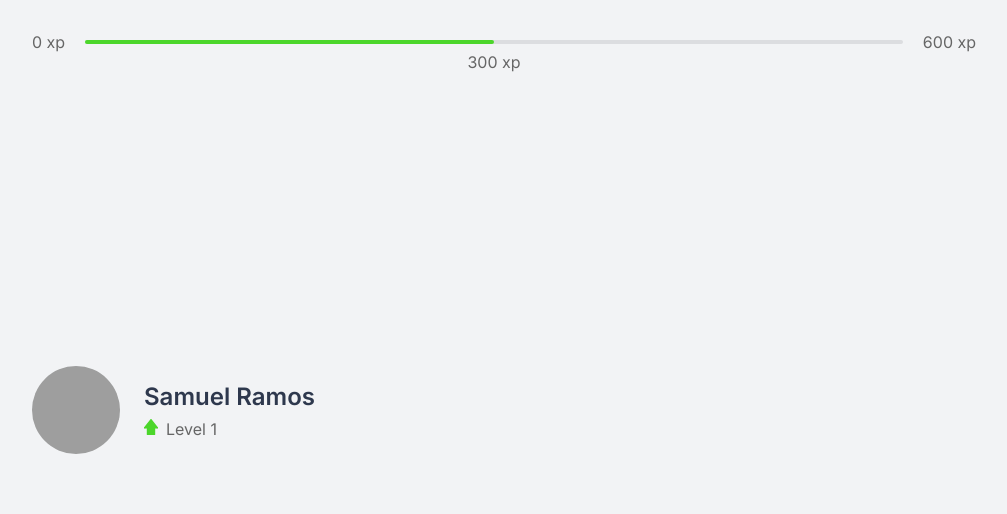
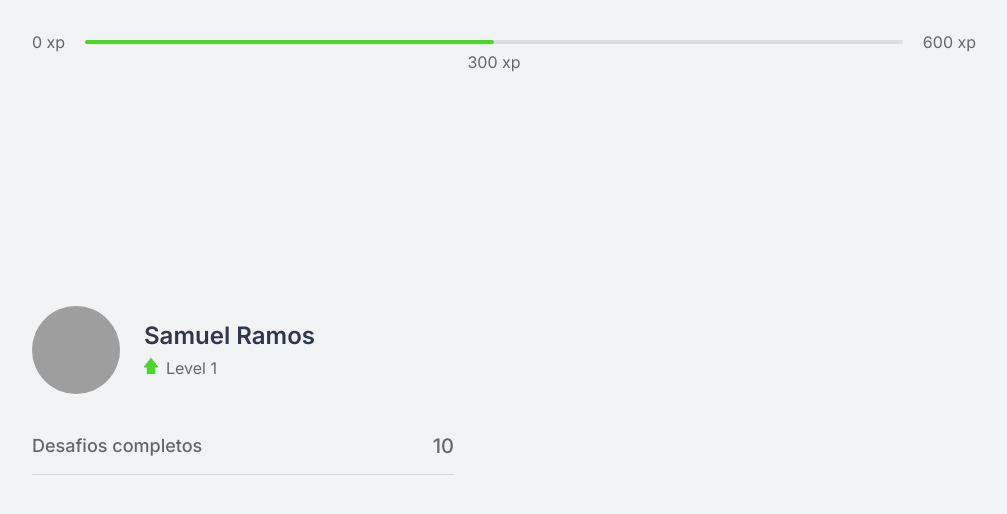
Before and after one commit to srsantosdev/nlw-move.it, a Next.js app: page / in a window 1280 px wide. Shown: the top 514 px of the page, without its empty margins (136-1143 px from the left). Built offline with nearby package versions, Linux system fonts and the light colour scheme; grey boxes are pictures that could not be loaded.

Commit message:
addded completed challenges component

```diff
--- /dev/null
+++ b/src/components/CompletedChallenges/index.tsx
@@ -0,0 +1,14 @@
+import React from 'react';
+
+import styles from '../../styles/components/CompletedChallenges.module.css';
+
+const CompletedChallenges: React.FC = () => {
+  return (
+    <div className={styles.completedChallengesContainer}>
+      <span>Desafios completos</span>
+      <span>10</span>
+    </div>
+  )
+}
+
+export default CompletedChallenges;
--- a/src/pages/index.tsx
+++ b/src/pages/index.tsx
@@ -1,3 +1,4 @@
+import CompletedChallenges from '../components/CompletedChallenges';
 import ExperienceBar from '../components/ExperienceBar';
 import Profile from '../components/Profile';
 
@@ -11,6 +12,7 @@ function App() {
       <section>
         <div>
           <Profile />
+          <CompletedChallenges />
         </div>
         <div></div>
       </section>
--- /dev/null
+++ b/src/styles/components/CompletedChallenges.module.css
@@ -0,0 +1,18 @@
+.completedChallengesContainer {
+  display: flex;
+  align-items: center;
+  justify-content: space-between;
+
+  margin: 4rem 0;
+  padding-bottom: 1.6rem;
+  border-bottom: 1px solid #d7d8da;
+
+  font-weight: 500;
+}
+
+.completedChallengesContainer  span:first-child {
+  font-size: 1.8rem;
+}
+.completedChallengesContainer  span:last-child {
+  font-size: 2rem;
+}
```
